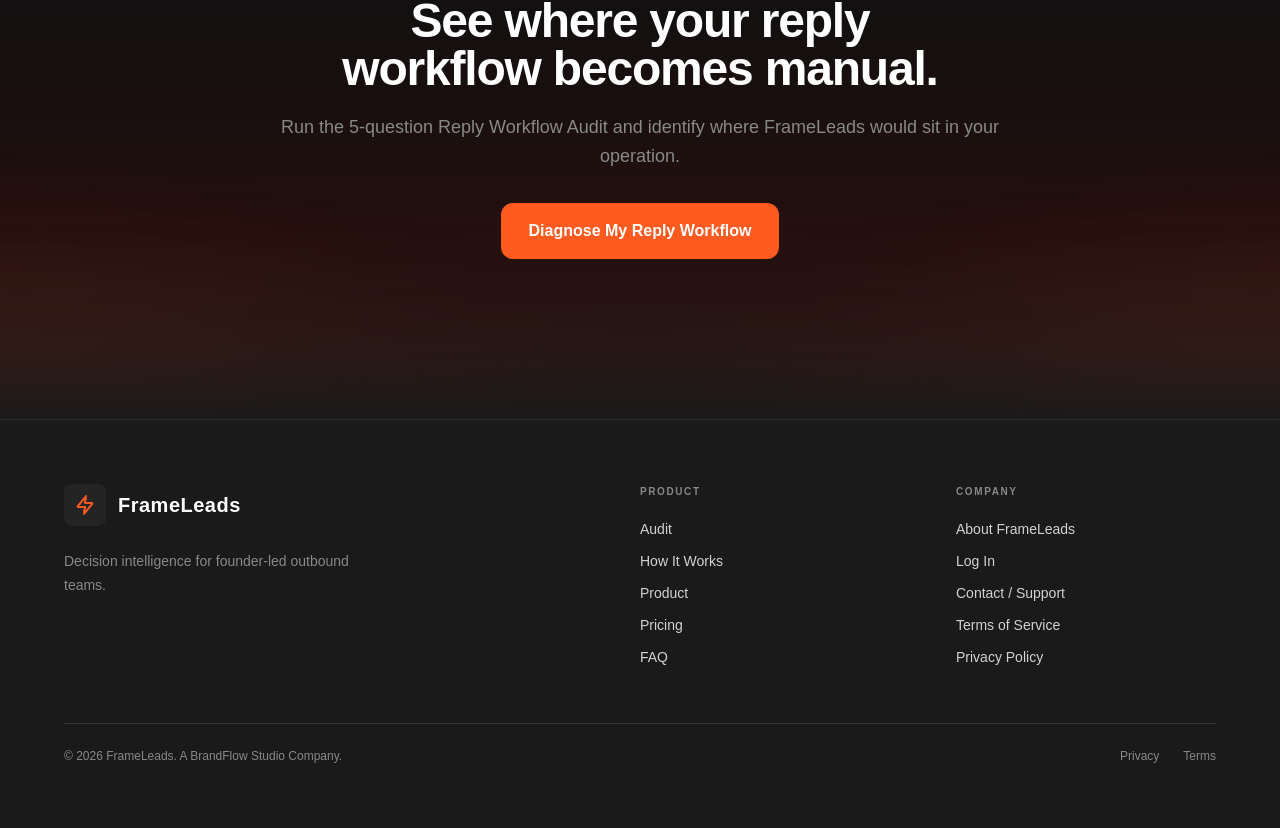
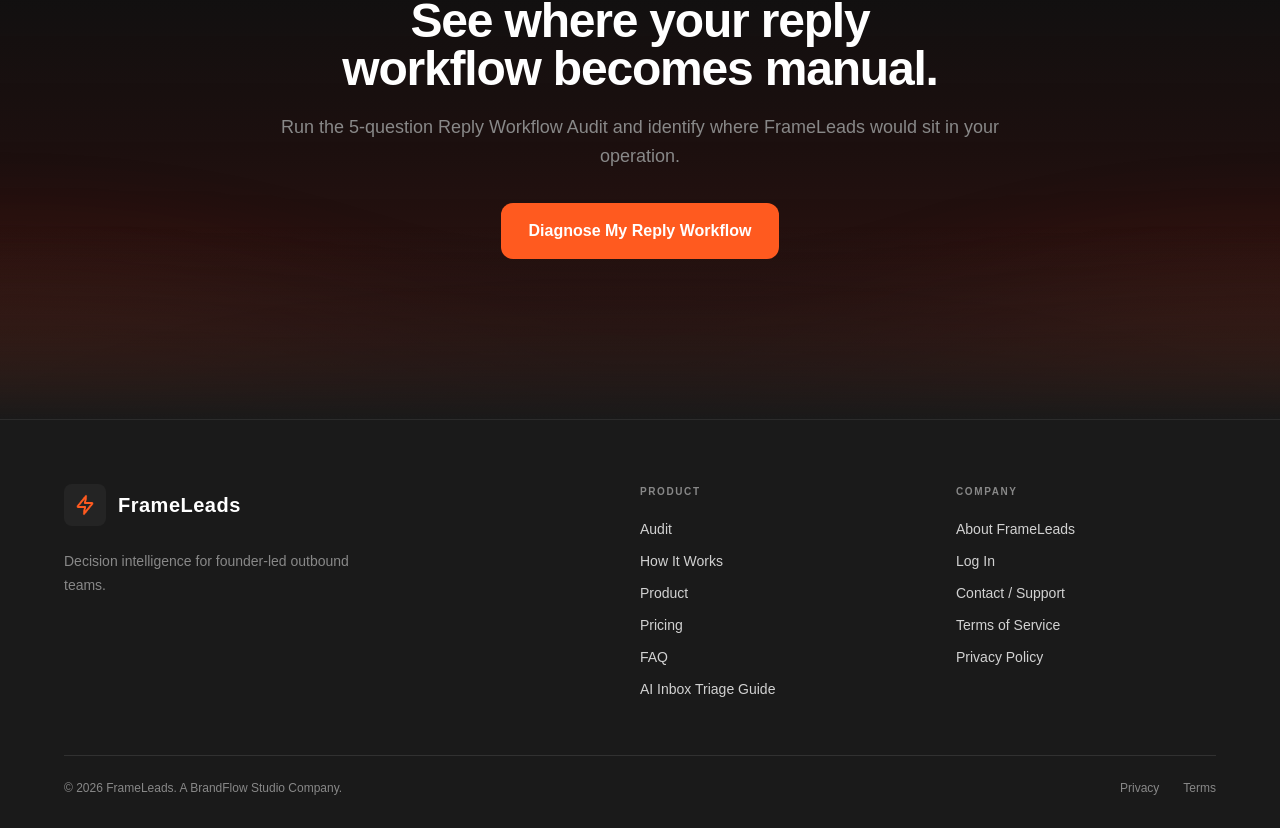
Before and after one commit to Frameleads/FrameLeads-Landing, a Next.js app: page / in a window 1280 px wide. Shown: the part 9209-10037 px from the top of the page. Before the commit the page ends 10005 px from the top, so only its background shows below. Built offline with nearby package versions, Linux system fonts and the light colour scheme; a web font is replaced by a local one.

Commit message:
feat(content): link first outbound resource from Product footer

```diff
--- a/src/app/page.tsx
+++ b/src/app/page.tsx
@@ -547,6 +547,7 @@ export default function Home() {
         <Link href="#simulation" className="text-sm text-white/80 transition-colors hover:text-[#FF5A1F]">Product</Link>
         <Link href="#pricing" className="text-sm text-white/80 transition-colors hover:text-[#FF5A1F]">Pricing</Link>
         <Link href="#faq" className="text-sm text-white/80 transition-colors hover:text-[#FF5A1F]">FAQ</Link>
+        <Link href="/ai-inbox-triage" className="text-sm text-white/80 transition-colors hover:text-[#FF5A1F]">AI Inbox Triage Guide</Link>
       </nav>
       <nav aria-label="Footer company navigation" className="flex flex-col items-start gap-3">
         <p className="mb-2 font-mono text-[10px] font-bold uppercase tracking-[.16em] text-[#888888]">Company</p>
```
